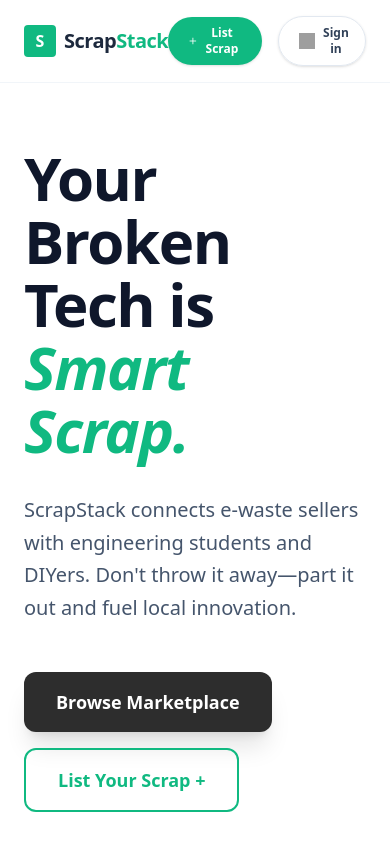
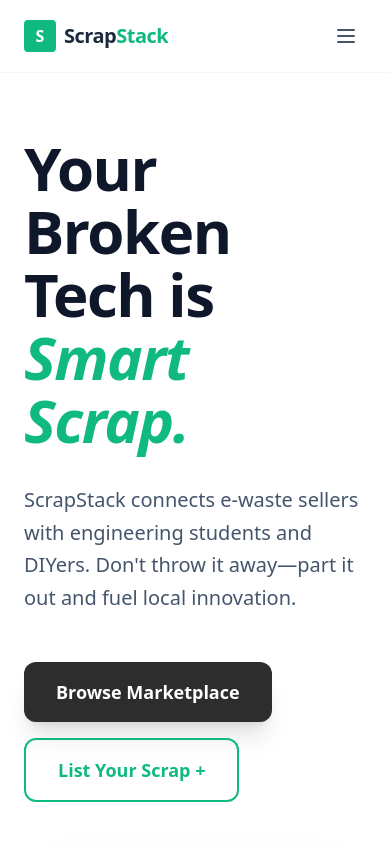
Before and after one commit to Ryel-Del/ScrapStack, a Next.js app in the folder scrapstack/: page / in a window 390 px wide. Shown: the top 844 px of the page. Built offline with nearby package versions, Linux system fonts and the light colour scheme; no server answers; grey boxes are pictures that could not be loaded.

Commit message:
Made Navbar Responsive

```diff
--- a/scrapstack/components/Navbar.tsx
+++ b/scrapstack/components/Navbar.tsx
@@ -2,19 +2,18 @@
 
 import React, { useState, useEffect } from 'react';
 import Link from 'next/link';
-import { LogOut, Plus } from 'lucide-react';
+import { LogOut, Plus, Menu, X } from 'lucide-react'; // Added Menu and X
 import { auth, googleProvider } from '../lib/firebase';
 import { signInWithPopup, signOut, onAuthStateChanged, User as FirebaseUser } from 'firebase/auth';
 
-// Ensure this path matches where you saved the modal file
 import ListScrapModal from './ListScrapModel';
 
 export default function Navbar() {
   const [user, setUser] = useState<FirebaseUser | null>(null);
   const [showLogoutModal, setShowLogoutModal] = useState(false);
   const [isScrapModalOpen, setIsScrapModalOpen] = useState(false);
+  const [isMobileMenuOpen, setIsMobileMenuOpen] = useState(false); // New state for mobile toggle
 
-  // Listen for Auth changes
   useEffect(() => {
     const unsubscribe = onAuthStateChanged(auth, (currentUser) => {
       setUser(currentUser);
@@ -22,7 +21,6 @@ export default function Navbar() {
     return () => unsubscribe();
   }, []);
 
-  // Auth Handlers
   const handleLogin = async () => {
     try {
       await signInWithPopup(auth, googleProvider);
@@ -35,13 +33,14 @@ export default function Navbar() {
     try {
       await signOut(auth);
       setShowLogoutModal(false);
+      setIsMobileMenuOpen(false); // Close menu on logout
     } catch (error) {
       console.error("Logout failed:", error);
     }
   };
 
-  // Logic for the primary Action Button
   const handleListScrapClick = () => {
+    setIsMobileMenuOpen(false); // Close mobile menu when opening modal
     if (!user) {
       handleLogin();
     } else {
@@ -54,7 +53,7 @@ export default function Navbar() {
       <header className="w-full border-b border-slate-100 bg-white sticky top-0 z-50">
         <div className="max-w-7xl mx-auto px-6 py-4 flex items-center justify-between">
 
-          {/* Logo Section */}
+          {/* LOGO */}
           <Link href="/" className="flex items-center space-x-2 group">
             <div className="w-8 h-8 bg-[#10b981] rounded flex items-center justify-center text-white font-bold transition-transform group-hover:scale-110">
               S
@@ -64,15 +63,15 @@ export default function Navbar() {
             </span>
           </Link>
 
-          {/* Desktop Navigation */}
+          {/* DESKTOP NAV */}
           <nav className="hidden md:flex space-x-10 font-medium text-slate-600 text-sm">
             <Link href="/" className="hover:text-[#10b981] transition">Home</Link>
             <Link href="/marketplace" className="hover:text-[#10b981] transition">Marketplace</Link>
             <Link href="/impact" className="hover:text-[#10b981] transition">Our Impact</Link>
           </nav>
 
-          {/* Right Side Actions */}
-          <div className="flex items-center space-x-4">
+          {/* DESKTOP ACTIONS */}
+          <div className="hidden md:flex items-center space-x-4">
             <button
               onClick={handleListScrapClick}
               className="bg-[#10b981] hover:bg-[#059669] text-white px-5 py-2 rounded-full text-xs font-semibold flex items-center transition shadow-sm"
@@ -89,40 +88,66 @@ export default function Navbar() {
                     className="w-8 h-8 rounded-full border border-slate-200 shadow-sm"
                   />
                 </Link>
-
-                <button
-                  onClick={() => setShowLogoutModal(true)}
-                  className="text-slate-400 hover:text-red-500 transition"
-                >
+                <button onClick={() => setShowLogoutModal(true)} className="text-slate-400 hover:text-red-500 transition">
                   <LogOut size={18} />
                 </button>
               </div>
             ) : (
-              <button
-                onClick={handleLogin}
-                className="border border-slate-200 hover:bg-slate-50 text-slate-700 px-5 py-2 rounded-full text-xs font-bold flex items-center transition shadow-sm"
-              >
-                <img
-                  src="https://www.svgrepo.com/show/475656/google-color.svg"
-                  alt="Google"
-                  className="w-4 h-4 mr-2"
-                />
+              <button onClick={handleLogin} className="border border-slate-200 hover:bg-slate-50 text-slate-700 px-5 py-2 rounded-full text-xs font-bold flex items-center transition shadow-sm">
                 Sign in
               </button>
             )}
           </div>
+
+          {/* MOBILE MENU TOGGLE */}
+          <div className="md:hidden flex items-center">
+            <button
+              onClick={() => setIsMobileMenuOpen(!isMobileMenuOpen)}
+              className="text-slate-600 p-2"
+            >
+              {isMobileMenuOpen ? <X size={24} /> : <Menu size={24} />}
+            </button>
+          </div>
         </div>
+
+        {/* MOBILE DROPDOWN MENU */}
+        {isMobileMenuOpen && (
+          <div className="md:hidden bg-white border-t border-slate-100 p-6 space-y-6 shadow-xl animate-in fade-in slide-in-from-top-4 duration-200">
+            <nav className="flex flex-col space-y-4 font-bold text-slate-800 text-lg">
+              <Link href="/" onClick={() => setIsMobileMenuOpen(false)}>Home</Link>
+              <Link href="/marketplace" onClick={() => setIsMobileMenuOpen(false)}>Marketplace</Link>
+              <Link href="/impact" onClick={() => setIsMobileMenuOpen(false)}>Our Impact</Link>
+              {user && <Link href="/profile" onClick={() => setIsMobileMenuOpen(false)}>My Profile</Link>}
+            </nav>
+
+            <div className="pt-4 border-t border-slate-100 flex flex-col space-y-4">
+              <button
+                onClick={handleListScrapClick}
+                className="w-full bg-[#10b981] text-white py-4 rounded-2xl font-black text-center shadow-lg"
+              >
+                + LIST NEW SCRAP
+              </button>
+
+              {!user ? (
+                <button onClick={handleLogin} className="w-full py-4 border border-slate-200 rounded-2xl font-bold">
+                  Sign In with Google
+                </button>
+              ) : (
+                <button onClick={() => setShowLogoutModal(true)} className="w-full py-4 text-red-500 font-bold bg-red-50 rounded-2xl">
+                  Log Out
+                </button>
+              )}
+            </div>
+          </div>
+        )}
       </header>
 
-      {/* --- MODALS SECTION --- */}
-
-      {/* AI Listing Modal */}
+      {/* MODALS */}
       <ListScrapModal
         isOpen={isScrapModalOpen}
         onClose={() => setIsScrapModalOpen(false)}
       />
 
-      {/* Logout Confirmation Modal */}
       {showLogoutModal && (
         <div className="fixed inset-0 bg-slate-900/40 z-[100] flex items-center justify-center backdrop-blur-sm px-4">
           <div className="bg-white rounded-3xl p-6 max-w-sm w-full shadow-2xl border border-slate-100">
@@ -131,21 +156,11 @@ export default function Navbar() {
             </div>
             <h3 className="text-xl font-bold text-slate-900 mb-2">Ready to leave?</h3>
             <p className="text-slate-500 text-sm mb-8">
-              Are you sure you want to log out of your ScrapStack account?
+              Are you sure you want to log out?
             </p>
             <div className="flex gap-3">
-              <button
-                onClick={() => setShowLogoutModal(false)}
-                className="flex-1 py-3 bg-slate-100 hover:bg-slate-200 text-slate-700 font-bold rounded-xl transition"
-              >
-                Cancel
-              </button>
-              <button
-                onClick={handleLogout}
-                className="flex-1 py-3 bg-[#10b981] hover:bg-[#059669] text-white font-bold rounded-xl transition shadow-sm"
-              >
-                Log Out
-              </button>
+              <button onClick={() => setShowLogoutModal(false)} className="flex-1 py-3 bg-slate-100 text-slate-700 font-bold rounded-xl">Cancel</button>
+              <button onClick={handleLogout} className="flex-1 py-3 bg-[#10b981] text-white font-bold rounded-xl">Log Out</button>
             </div>
           </div>
         </div>
```
